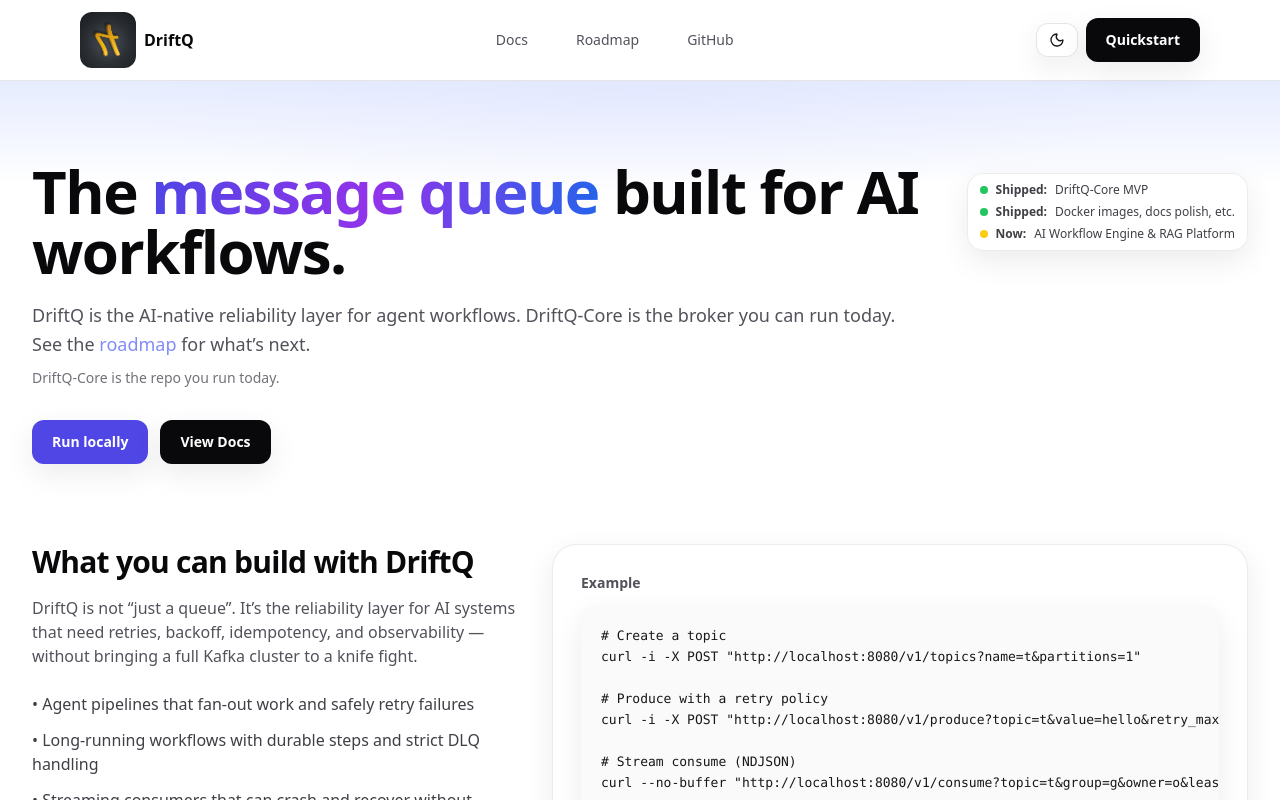
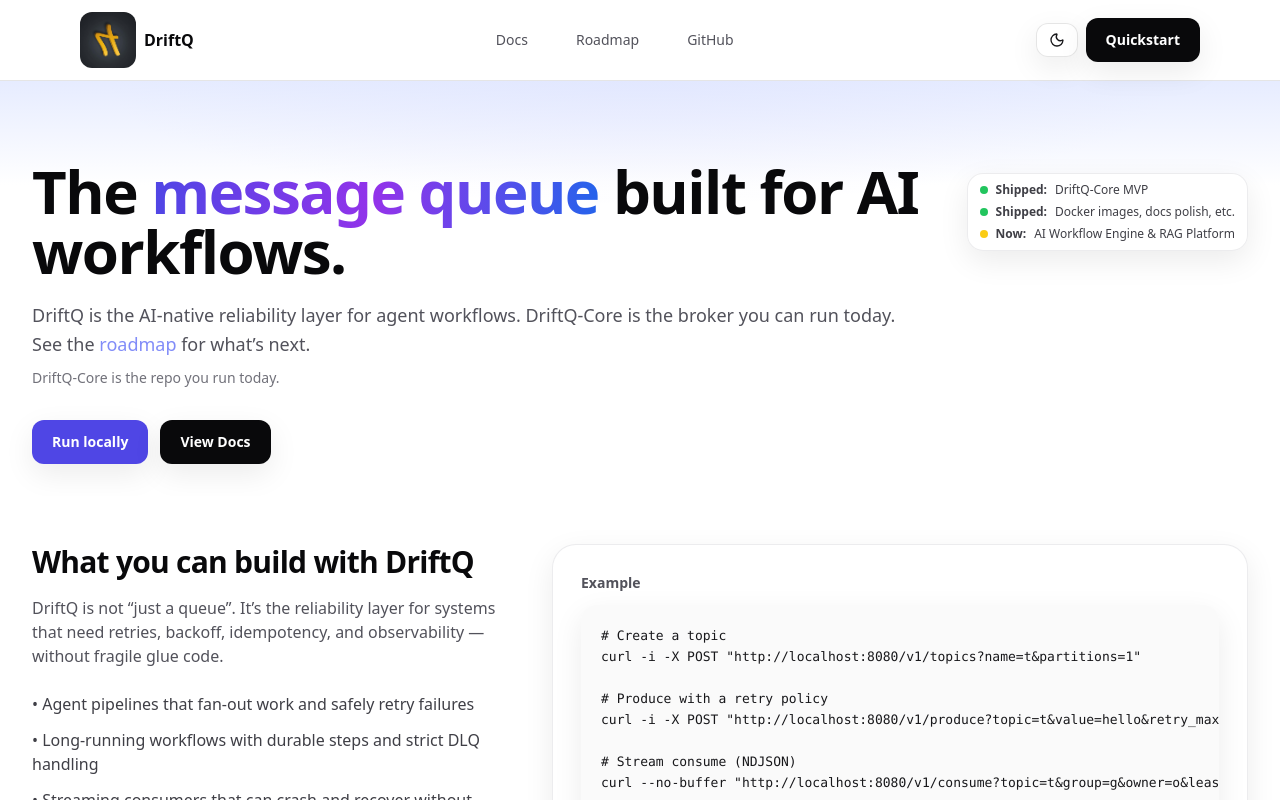
Before and after one commit to driftq-org/driftq-site, a Next.js app: page / in a window 1280 px wide. Shown: the top 800 px of the page. Built offline with nearby package versions, Linux system fonts and the light colour scheme.

Commit message:
Better wording

```diff
--- a/app/page.tsx
+++ b/app/page.tsx
@@ -88,9 +88,7 @@
           </h2>
 
           <p className="mt-4 text-zinc-600 dark:text-zinc-300">
-            DriftQ is not “just a queue”. It’s the reliability layer for AI systems that need retries,
-            backoff, idempotency, and observability — without bringing a full Kafka cluster to a knife
-            fight.
+            DriftQ is not “just a queue”. It’s the reliability layer for systems that need retries, backoff, idempotency, and observability — without fragile glue code.
           </p>
 
           <ul className="mt-6 space-y-3 text-zinc-700 dark:text-zinc-200">
```
